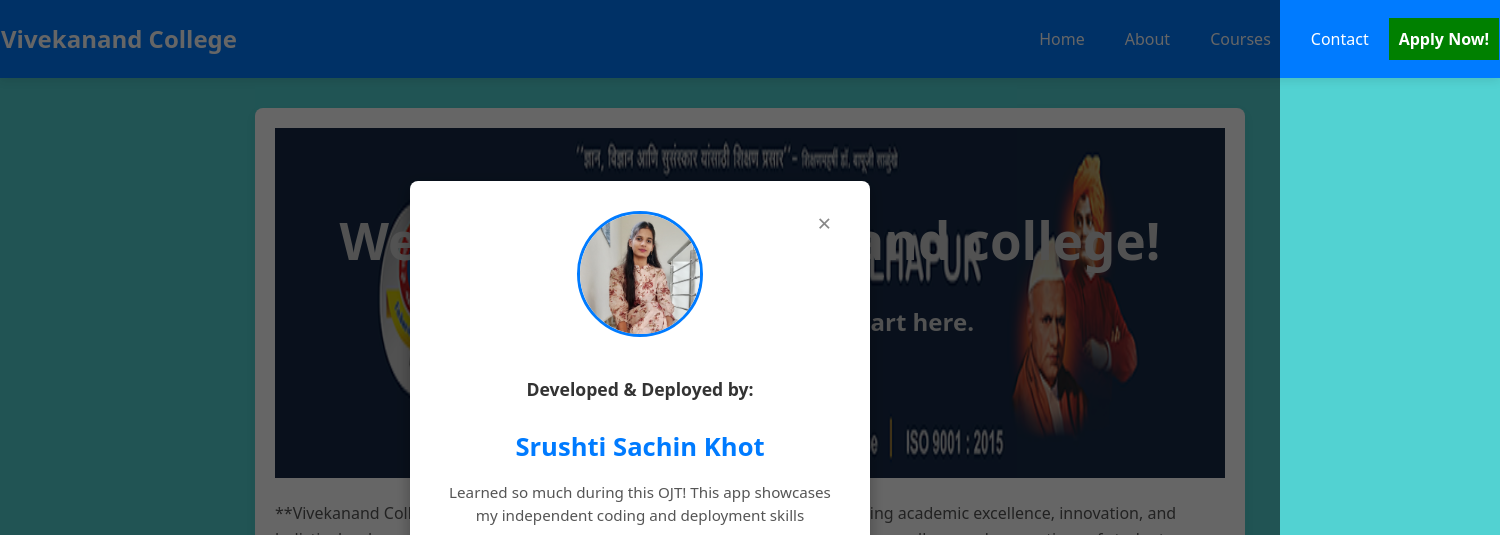
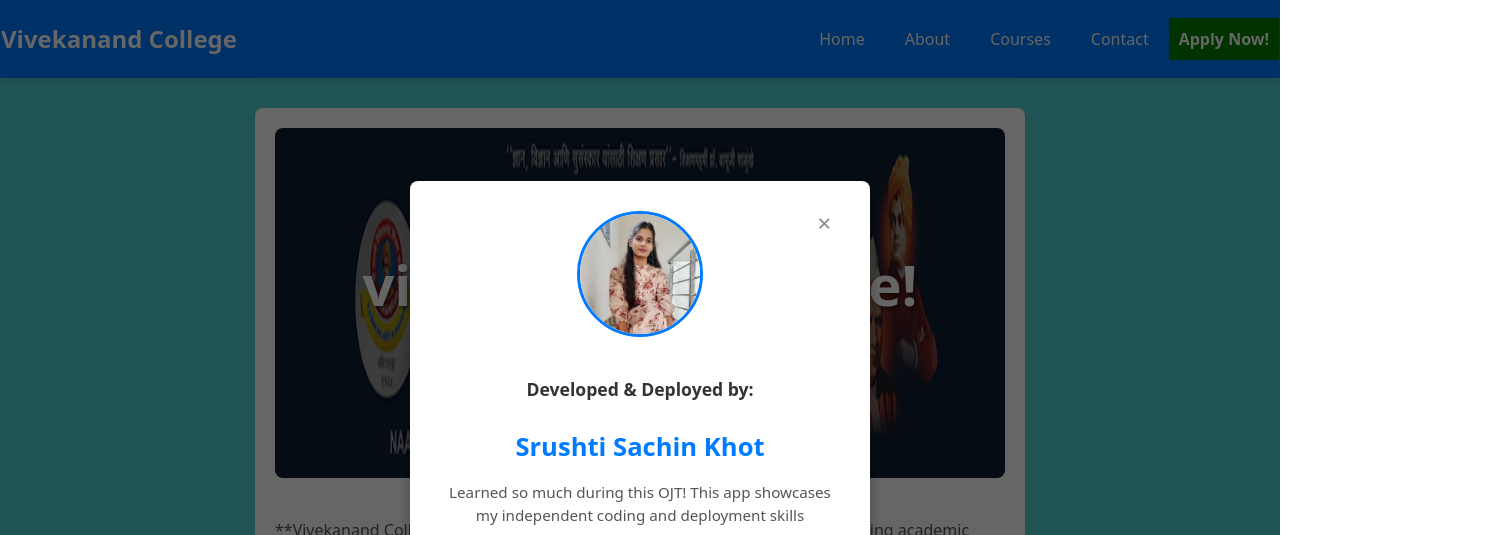
Before and after one commit to srushti-khot/vck-ojt, a React (Vite) app: page / in a window 1280 px wide. Shown: the top 535 px of the page, 1500 px wide, since content can reach past the window. Built offline with nearby package versions, Linux system fonts and the light colour scheme; no server answers.

Commit message:
twelvecommit

```diff
--- a/src/pages/HomePage.jsx
+++ b/src/pages/HomePage.jsx
@@ -11,12 +11,12 @@ const Home = () => {
             <Header/>
 
                     <div id="home3">
-                        <div id="image">
-                            <img src="./Images/header.png" alt="vivekanand college" height={350} width={950}/>
-                            <div id="home5">
+                        <div id="hero-section">
+                            <img src="./Images/header.png" alt="vivekanand college" height={350} width={950} id="hero-banner-image"/>
+                            <div id="hero-overlay-text">
                                 <h1>Welcome to vivekanand college!</h1>
-                                <h2>Your journey to excellence start here.</h2>
-                                <a href="addmissionpage" id="apply"><h2>Apply Now!</h2></a>
+                                <h3>Your journey to excellence start here.</h3>
+                                <a href="addmissionpage" id="apply"><h3>Apply Now!</h3></a>
 
                             </div>
                         </div>
--- a/src/pages/Pages.css
+++ b/src/pages/Pages.css
@@ -100,14 +100,60 @@
     font-weight: 700;
     color: #343a40;
 }
-#image{
 
- filter: brightness(80%);
+#hero-section {
+  position: relative;
+  width: 100%;
+  height: 350px;
+  /* Adjust as needed */
+  overflow: hidden;
+  margin-bottom: 40px;
+  border-radius: 8px;
+  /* Match page-container */
+}
 
+#hero-banner-image {
+  width: 100%;
+  height: 100%;
+  object-fit: fill;
+  /* Cover the area, cropping if necessary */
+  filter: brightness(60%);
+  /* Darken image for text readability */
 }
+
+#hero-overlay-text {
+  position: absolute;
+  top: 50%;
+  left: 50%;
+  transform: translate(-50%, -50%);
+  color: white;
+  text-align: center;
+  width: 90%;
+  /* Ensure text doesn't hit edges */
+}
+
+#hero-overlay-text h1 {
+  color: white;
+  /* Override blue from .page-container h1 */
+  font-size: 3.5em;
+  /* Larger heading for banner */
+  margin-bottom: 15px;
+  text-shadow: 2px 2px 4px rgba(0, 0, 0, 0.5);
+  /* Add shadow for readability */
+}
+
+#hero-overlay-text p {
+  color: white;
+  font-size: 1.3em;
+  margin-bottom: 25px;
+  text-shadow: 1px 1px 2px rgba(0, 0, 0, 0.5);
+}
+
 #apply{
-  background-color: #28A745;
-  font-size: 1.2em;
+  background-color:#28a745;
+  color: #fff;
+
+  display: inline-block;
 
 }
 
```
